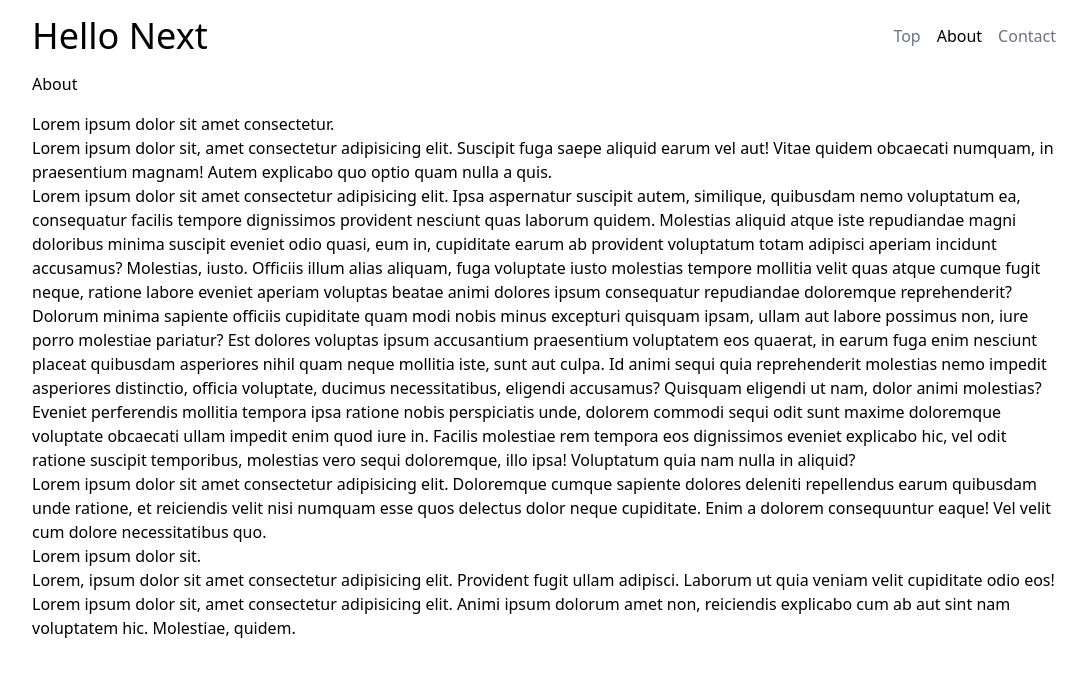
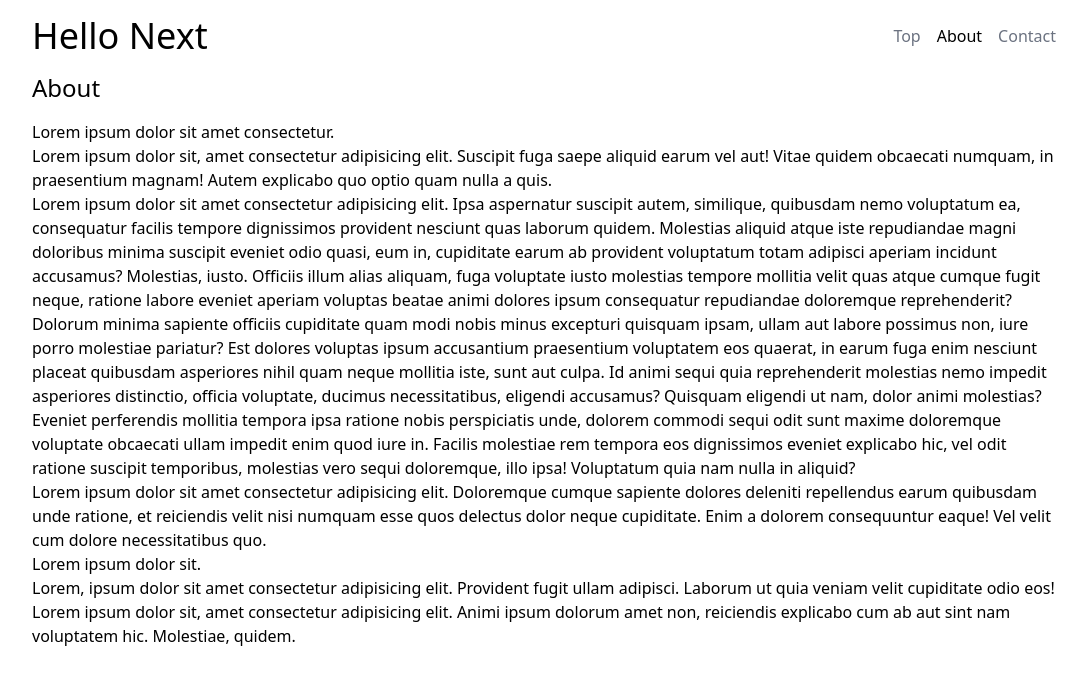
Before and after one commit to FNYukii/HelloNext, a Next.js app: page /about in a window 1280 px wide. Shown: the top 684 px of the page, without its empty margins (96-1183 px from the left). Built offline with nearby package versions, Linux system fonts and the light colour scheme.

Commit message:
feat: mdファイル名をランダムに生成された名前っぽく改名

```diff
--- a/src/pages/about.tsx
+++ b/src/pages/about.tsx
@@ -8,7 +8,7 @@ function about() {
 				<title>About - Hello Next</title>
 			</Head>
 
-			<h1>About</h1>
+			<h1 className="text-2xl">About</h1>
 
 			<div className="mt-4">
 
--- a/src/pages/contact.tsx
+++ b/src/pages/contact.tsx
@@ -10,7 +10,7 @@ function contact() {
 				<title>Contact - Hello Next</title>
 			</Head>
 
-			<h1>Contact</h1>
+			<h1 className="text-2xl">Contact</h1>
 		</main>
 	)
 }
```
Also changed, not shown: posts/alphajdflaijfalfa.md (renamed from posts/alpha.md), posts/bravofdaieqoejfla.md (renamed from posts/bravo.md).
